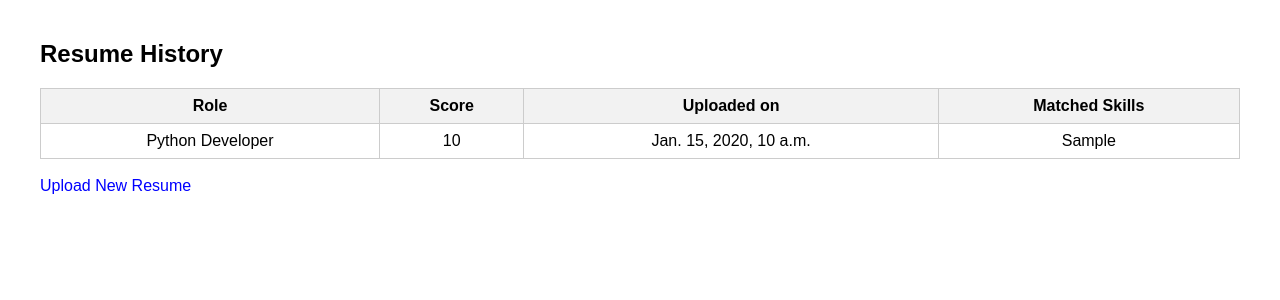
After one commit to Ganesh-Vankudoth/AI-Resume-Checker, a Django app: page /resume/history/ in a window 1280 px wide. The commit adds this page. Shown: the top 300 px of the page. Run offline with Django 5.2, Linux system fonts and the light colour scheme; tables that the repository leaves empty hold one stand-in row (values such as "Sample post").

Commit message:
Day 7: Implemented resume history view with ORM ordering and template rendering

```diff
--- a/Project/Backend/WebApp/resume/models.py
+++ b/Project/Backend/WebApp/resume/models.py
@@ -14,4 +14,4 @@ class Resume(models.Model):
     score=models.IntegerField(default=0)
     matched_keywords=models.TextField(blank=True)
     def __str__(self):
-        return f"{self.file.name} - {self.job_role}"
+        return f"{self.get_job_role_display()} - {self.score}%"
--- /dev/null
+++ b/Project/Backend/WebApp/resume/templates/resume/history.html
@@ -0,0 +1,58 @@
+<!DOCTYPE html>
+<html lang="en">
+<head>
+    <meta charset="UTF-8">
+    <meta name="viewport" content="width=device-width, initial-scale=1.0">
+    <title>Resume History</title>
+    <style>
+        body{
+            font-family: Arial;
+            margin: 40px;
+        }
+        table{
+            width: 100%;
+            border-collapse: collapse;
+        }
+        th,td{
+            border: 1px solid #ccc;
+            padding: 8px;
+            text-align: center;
+        }
+        th{
+            background-color: #f2f2f2;
+        }
+        a{
+            text-decoration: none;
+            color: blue;
+        }
+    </style>
+</head>
+<body>
+    <h2>Resume History</h2>
+    {% if resumes %}
+    <table>
+       <tr>
+        <th>Role</th>
+        <th>Score</th>
+        <th>Uploaded on</th>
+        <th>Matched Skills</th>
+       </tr>
+       <tr>
+        {% for resume in resumes %}
+        <tr>
+            <td>{{ resume.get_job_role_display }}</td>
+            <td>{{ resume.score }}</td>
+            <td>{{ resume.uploaded_at }}</td>
+             <td>{{ resume.matched_keywords }}</td>
+
+        </tr>
+        {% endfor %}
+       </tr>
+       {% else %}
+       <p>No resume uploaded yet.</p>
+       {% endif %}
+    </table>
+    <br>
+    <a href="/resume/upload/">Upload New Resume </a>
+</body>
+</html>
--- a/Project/Backend/WebApp/resume/templates/resume/result.html
+++ b/Project/Backend/WebApp/resume/templates/resume/result.html
@@ -62,7 +62,8 @@
         {% endfor %}
     </ul>
     <br>
-    <a href="/">Upload Another Resume</a>
+    <a href="/">Upload Another Resume</a><br>
+    <a href="/resume/history/">View History</a>
 
 </body>
 </html>
--- a/Project/Backend/WebApp/resume/urls.py
+++ b/Project/Backend/WebApp/resume/urls.py
@@ -3,5 +3,6 @@ from . import views
 
 urlpatterns=[
     path('',views.display),
-    path('upload/',views.upload_resume)
+    path('upload/',views.upload_resume),
+    path('history/',views.resume_history)
 ]
--- a/Project/Backend/WebApp/resume/views.py
+++ b/Project/Backend/WebApp/resume/views.py
@@ -35,3 +35,10 @@ def upload_resume(request):
 
     # Send the form to our HTML template
     return render(request, 'resume/upload.html', {'form': form})
+
+def resume_history(request):
+    resumes=Resume.objects.all().order_by("-uploaded_at")
+    context={
+        "resumes":resumes
+    }
+    return render(request,"resume/history.html",context)
```
